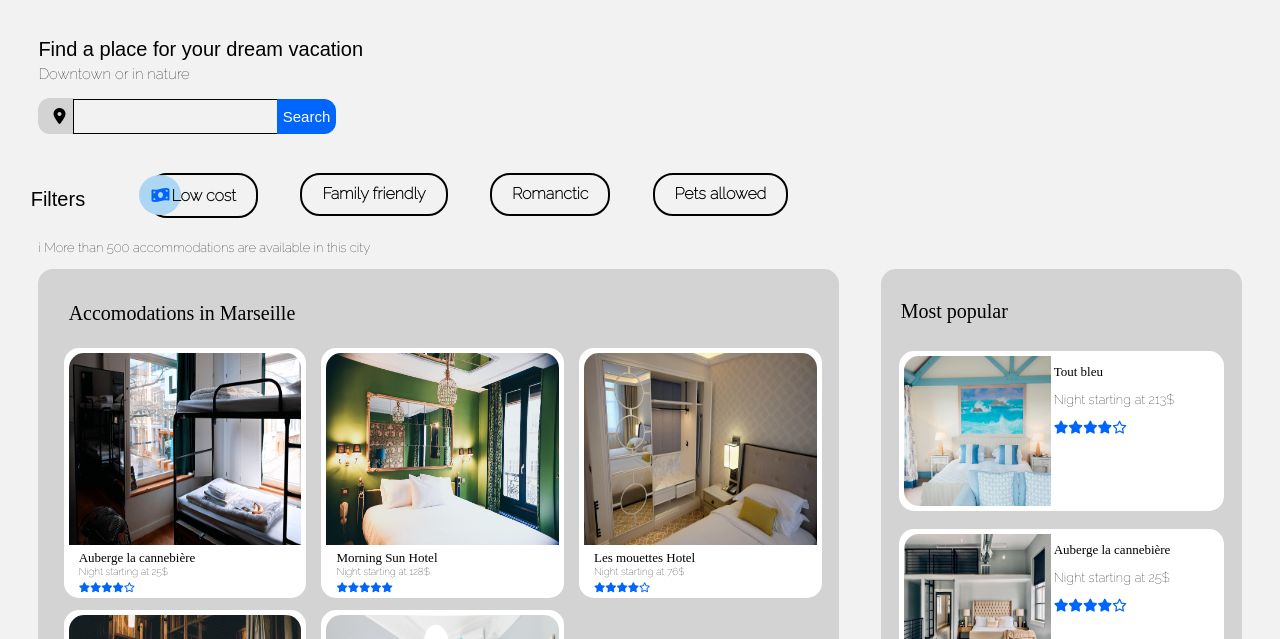
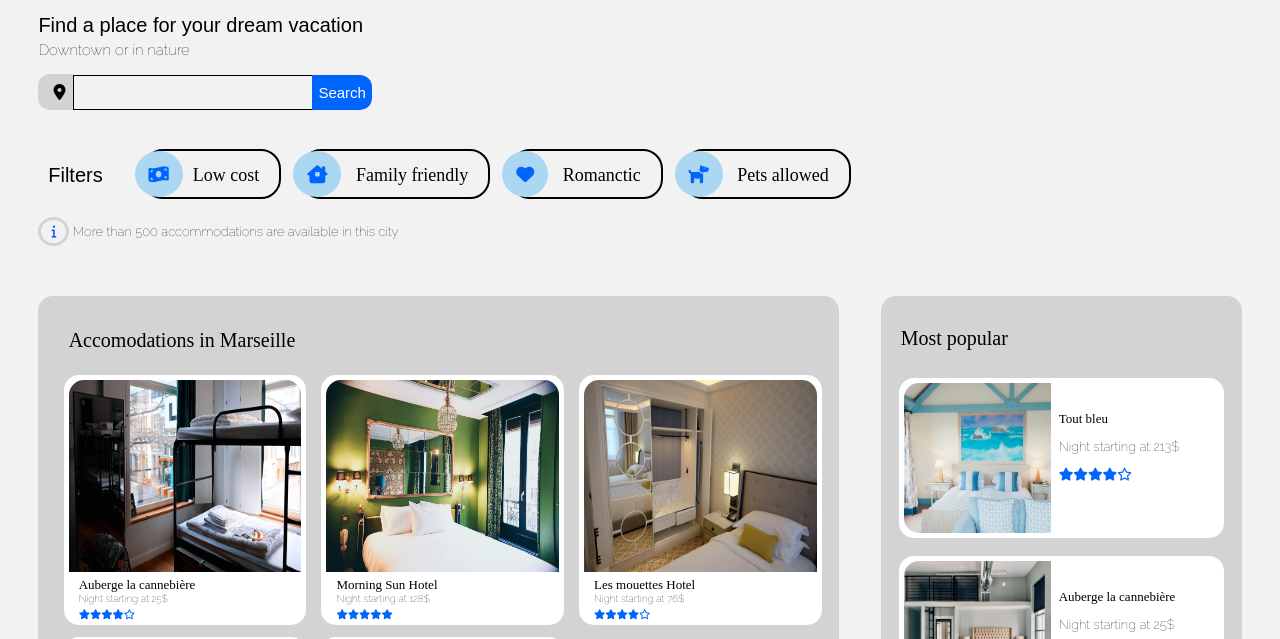
Before and after one commit to Nick-surferboy/Booki, a plain HTML site: page index.html in a window 1280 px wide. Shown: the part 147-786 px from the top of the page. Drawn offline with nearby package versions, Linux system fonts and the light colour scheme.

Commit message:
Filter section updates

```diff
--- a/css/accomodations.css
+++ b/css/accomodations.css
@@ -2,6 +2,7 @@
   display: grid;
   grid-template: auto / 70% 30%;
   width: 100%;
+  margin-top: 50px;
 }
 
 .cards {
@@ -46,7 +47,7 @@
 }
 
 .cardPopular .info{
-  margin-left: 5px;
+  margin: 20px 0 0 10px;
   width: 100%;
 }
 
--- a/css/filter.css
+++ b/css/filter.css
@@ -3,7 +3,7 @@
   flex-wrap: wrap;
   justify-content: space-evenly;
   margin-top: 30px;
-  margin-left: -50px;
+  margin-left: -10px;
   width: 70%;
 }
 
@@ -19,12 +19,13 @@
 }
 
 .filters button {
-  border-style: solid;
+  border-style: solid ;
   border-radius: 20px;
   padding: 10px 20px;
+  text-align: right;
   resize: none;
   background: transparent;
-  font-weight: bolder;
+  font: 18px bolder sans-serif;
   cursor: pointer;
 }
 
@@ -32,8 +33,16 @@
   color: #0065fc;
   background: rgb(171, 215, 242);
   border-radius: 50%;
-  padding: 12px;
-  margin: -10px -10px -10px -30px;
+  padding: 14px;
+  margin: -10px 10px -10px -30px;
+}
+
+.iconInfo{
+  color: #0065fc;
+  border: solid lightgrey;
+  border-radius: 50%;
+  padding : 5px 10px 5px 10px;
+
 }
 
 .info {
--- a/css/search.css
+++ b/css/search.css
@@ -1,5 +1,5 @@
 form {
-  margin-top: 5%;
+  margin-top: 3%;
 }
 
 form h2 {
@@ -35,6 +35,7 @@ form .fa-location-dot {
 
 form input {
   height: 35px;
+  width: 20%;
   background: #f2f2f2;
   border: 1px solid;
   font: 15px sans-serif;
--- a/index.html
+++ b/index.html
@@ -55,17 +55,24 @@
           </button>
         </div>
         <div>
-          <button>Family friendly</button>
+          <button>
+            <i class="fa-solid fa-house-chimney-window iconFilter"></i>
+            Family friendly
+          </button>
         </div>
         <div>
-          <button>Romanctic</button>
+          <button>
+            <i class="fa-solid fa-heart iconFilter"></i>
+            Romanctic</button>
         </div>
         <div>
-          <button>Pets allowed</button>
+          <button>
+            <i class="fa-solid fa-dog iconFilter"></i>
+            Pets allowed</button>
         </div>
       </div>
       <p class="info">
-        i More than 500 accommodations are available in this city
+        <i class="fa-solid fa-info iconInfo"></i> More than 500 accommodations are available in this city
       </p>
     </section>
     <section class="accommodations">
```
